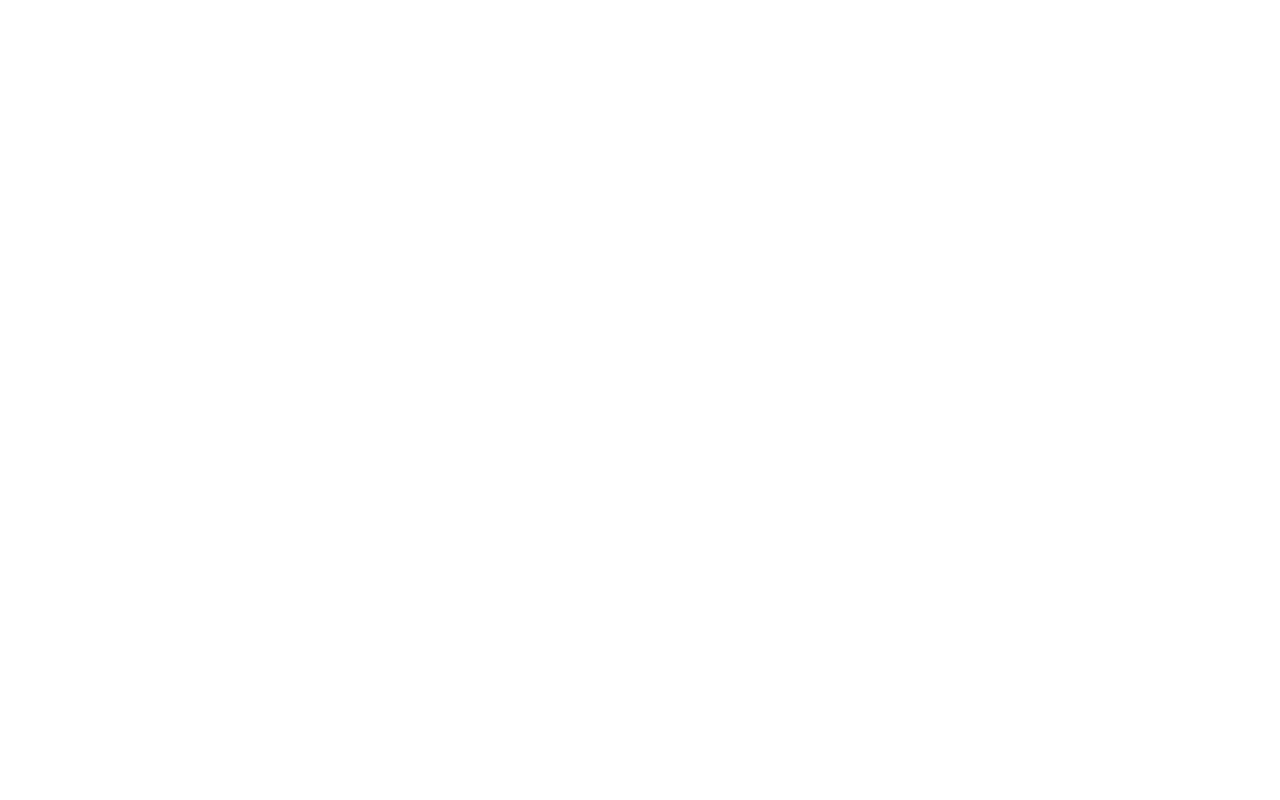
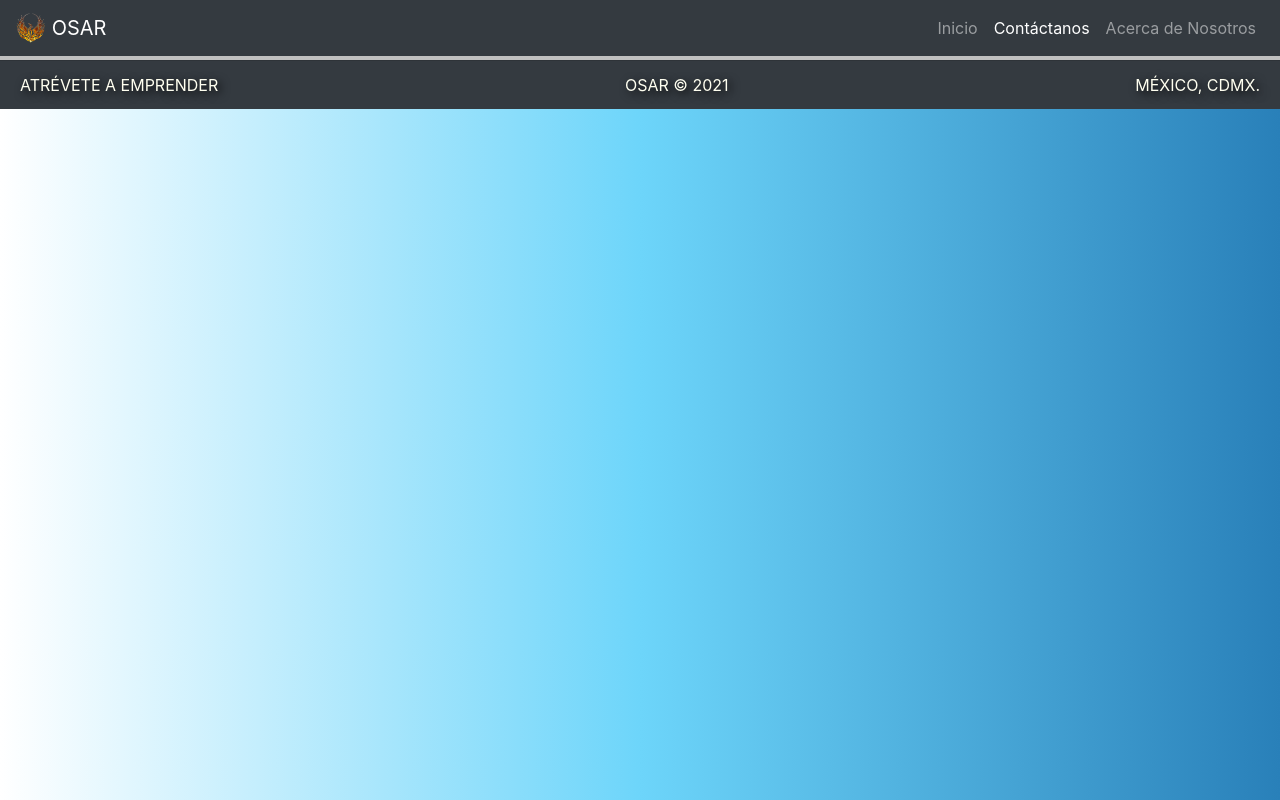
Before and after one commit to SamuelMtzG/pro_team_one, a plain HTML site: page index.html in a window 1280 px wide. Drawn offline with nearby package versions, Linux system fonts and the light colour scheme.

Commit message:
Estructura basica del index

```diff
--- a/index.html
+++ b/index.html
@@ -9,8 +9,51 @@
         integrity="sha384-B0vP5xmATw1+K9KRQjQERJvTumQW0nPEzvF6L/Z6nronJ3oUOFUFpCjEUQouq2+l" crossorigin="anonymous">
     <link rel="stylesheet" href="./css/style.css"></head>
 <body >
+    <header id="contact_us">
+        <!--Barra de navegación-->
+        <nav class="navbar navbar-expand-lg navbar-dark bg-dark sticky-top">
+            <!--Logo y nombre de la red social-->
+            <a class="navbar-brand" href="#">
+                <img src="../img/fenix.png" width="30" height="30" class="d-inline-block align-top" alt="">
+                <span>OSAR</span>
+            </a>
+            <!--Botón para colapsar la barra de navegacion dependiendo de la resolución de la pantalla-->
+            <button class="navbar-toggler" type="button" data-toggle="collapse" data-target="#navbarTogglerBarraNav"
+                aria-controls="navbarTogglerBarraNav" aria-expanded="false" aria-label="Toggle navigation">
+                <span class="navbar-toggler-icon"></span>
+            </button>
+            <!--Div con nuestras opciones.-->
+            <div class="collapse navbar-collapse" id="navbarTogglerBarraNav">
+                <ul class="navbar-nav ml-auto text-right">
+                    <li class="nav-item">
+                        <a class="nav-link" href="../index.html">Inicio <span class="sr-only">(current)</span></a>
+                    </li>
+                    <li class="nav-item active">
+                        <a class="nav-link" href="./contactanos.html">Contáctanos</a>
+                    </li>
+                    <li class="nav-item ">
+                        <a class="nav-link" href="./acerca_de_nosotros.html">Acerca de Nosotros</a>
+                    </li>
+                </ul>
+            </div>
+        </nav>
+        <!--Aqui termina barnav-->
+    </header>
+    <!--contenido del body del index-->
 
-</body>
+    <!--inicia footer-->
+    <hr>
+    <div class="card-footer text-muted bg-dark">
+        <div class="row" id="foot-row">
+            <div class="col col-sm-col" id="foot-col">
+                <span class="foot-text">ATRÉVETE A EMPRENDER</span>
+                <span class="foot-text">OSAR &copy; 2021</span>
+                <span class="foot-text">MÉXICO, CDMX.</span>
+            </div>
+        </div>
+    </div>
+    <!--termina footer-->
+
     <script src="https://code.jquery.com/jquery-3.5.1.slim.min.js"
     integrity="sha384-DfXdz2htPH0lsSSs5nCTpuj/zy4C+OGpamoFVy38MVBnE+IbbVYUew+OrCXaRkfj"
     crossorigin="anonymous"></script>
```
